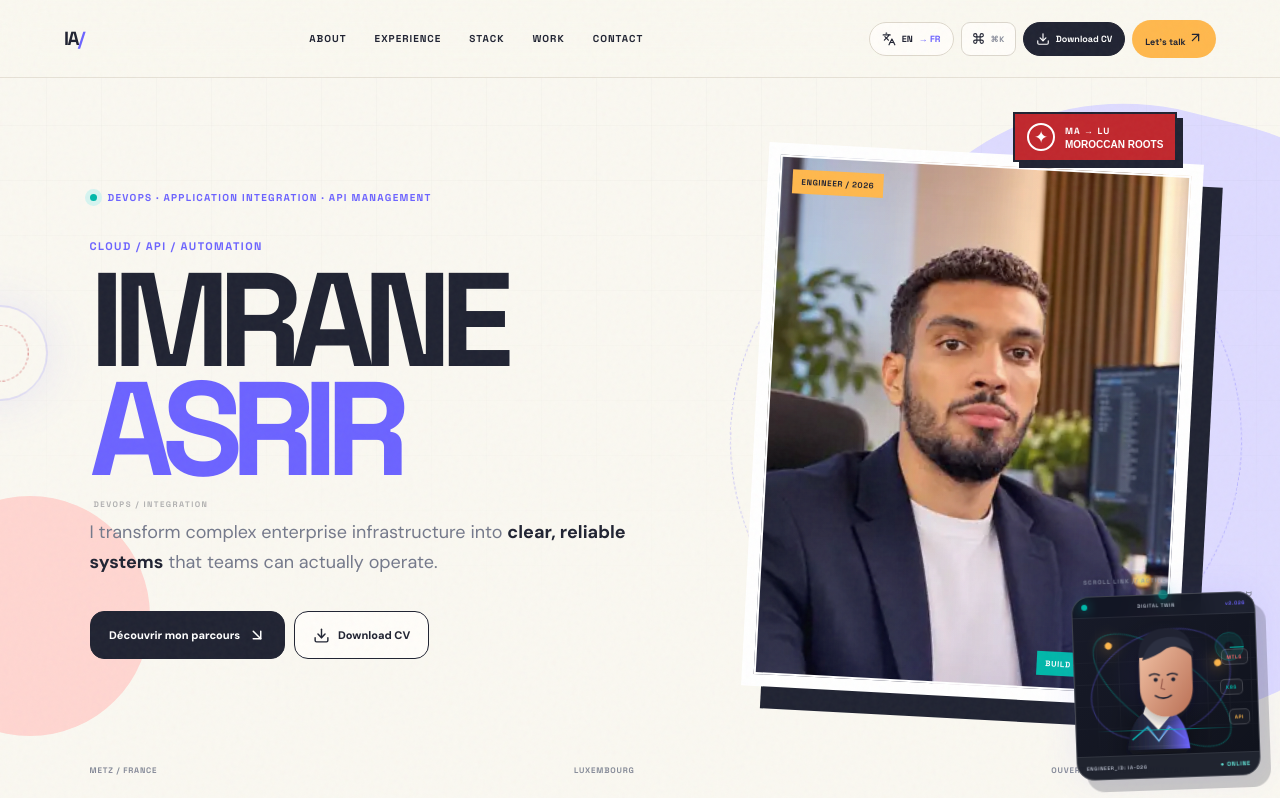
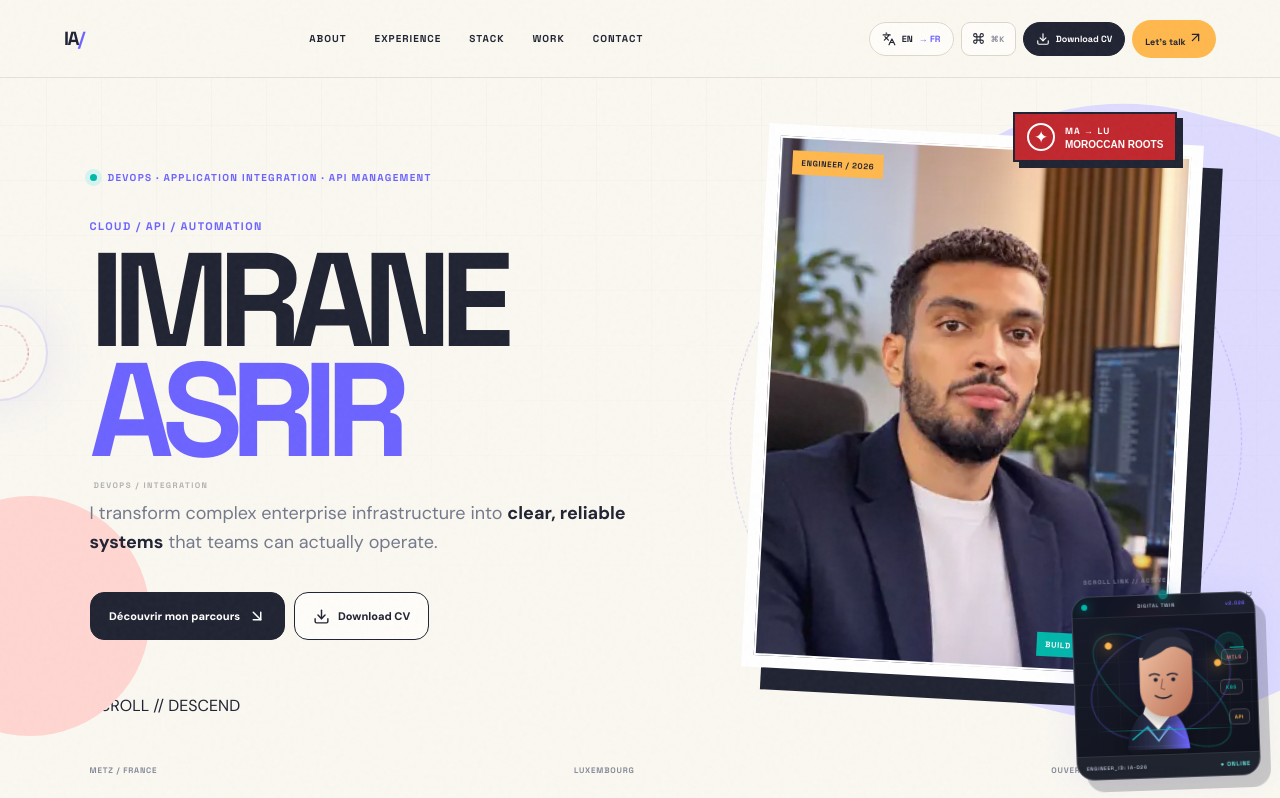
Before and after one commit to imrane-as/potfolio, a React (Vite) app: page / in a window 1280 px wide. Shown: the top 798 px of the page. Built offline with nearby package versions, Linux system fonts and the light colour scheme.

Commit message:
feat: turn digital twin into scroll journey

```diff
--- a/src/App.tsx
+++ b/src/App.tsx
@@ -103,8 +103,11 @@
 }
 function CompanyLogo({url}:{url:string}){return <span className="company-logo"><img src={url} alt="" loading="lazy" onError={(e)=>{e.currentTarget.style.display="none"}}/></span>}
 
-const DigitalAvatar=({status,onSecret}:{status:string;onSecret:()=>void})=>(
-  <div className={"avatar-dock avatar-"+status.toLowerCase()} onDoubleClick={onSecret} aria-label="Interactive digital avatar">
+const DigitalAvatar=({status,onSecret,scroll}:{status:string;onSecret:()=>void;scroll:number})=>(
+  <div className="avatar-journey" style={{"--journey":`${scroll}%`} as React.CSSProperties} aria-label="Digital Twin journey">
+    <div className="journey-rail"><i/><i/><i/><i/><i/><i/></div>
+    <div className="journey-label">SCROLL // DESCEND</div>
+    <div className={"avatar-dock avatar-"+status.toLowerCase()} onDoubleClick={onSecret} aria-label="Interactive digital avatar">
     <div className="avatar-hud-top"><span className="hud-dot"/> DIGITAL TWIN <b>v2.026</b></div>
     <div className="avatar-stage">
       <div className="avatar-orbit avatar-orbit-a"/>
@@ -134,6 +137,7 @@
       <div className="avatar-chip chip-one">{status==="ONLINE"?"API":status==="DISCOVERING"?"TRACE":status==="SHIPPING"?"SHIP":status==="CONNECTED"?"LINK":"OK"}</div><div className="avatar-chip chip-two">{status==="VERIFIED"?"PROOF":"K8S"}</div><div className="avatar-chip chip-three">{status==="SHIPPING"?"CI/CD":"MTLS"}</div>
     </div>
     <div className="avatar-hud-bottom"><span>ENGINEER_ID: IA-026</span><strong>● {status}</strong></div>
+    </div>
   </div>
 );
 
@@ -256,7 +260,7 @@
         <div className="hero-copy"><div className="eyebrow reveal" data-reveal><span className="status-dot"/> {t.hero.eyebrow}</div><p className="hero-kicker reveal delay-1" data-reveal>{t.hero.kicker}</p><h1 className="hero-title reveal delay-2" data-reveal>IMRANE <span className="surname">ASRIR</span></h1><p className="hero-intro reveal delay-3" data-reveal>{t.hero.intro}</p>
           <div className="hero-actions reveal delay-4" data-reveal><a href="#work" className="button button-primary">{t.hero.work}<ArrowDownRight size={18}/></a><button onClick={downloadCV} className="button button-ghost"><Download size={17}/>{t.cv}</button></div>
         </div>
-        <div className="portrait-wrap reveal delay-2" data-reveal><div className="portrait-frame"><div className="portrait-label top">ENGINEER / 2026</div><img src="/potfolio/profile-hi.webp?v=20260926" alt="Imrane Asrir — professional portrait" className="portrait" width="900" height="900" fetchPriority="high" decoding="async"/><div className="portrait-glow"/><div className="portrait-scan"/><div className="portrait-label bottom">BUILD · SHIP · OPERATE</div></div><div className="portrait-stamp"><span>IA</span><small>PLATFORM<br/>ENGINEERING</small></div></div><DigitalAvatar status={twinStatus} onSecret={()=>setEasterEgg(true)}/>
+        <div className="portrait-wrap reveal delay-2" data-reveal><div className="portrait-frame"><div className="portrait-label top">ENGINEER / 2026</div><img src="/potfolio/profile-hi.webp?v=20260926" alt="Imrane Asrir — professional portrait" className="portrait" width="900" height="900" fetchPriority="high" decoding="async"/><div className="portrait-glow"/><div className="portrait-scan"/><div className="portrait-label bottom">BUILD · SHIP · OPERATE</div></div><div className="portrait-stamp"><span>IA</span><small>PLATFORM<br/>ENGINEERING</small></div></div><DigitalAvatar status={twinStatus} scroll={scroll} onSecret={()=>setEasterEgg(true)}/>
         <div className="morocco-badge reveal delay-3" data-reveal><span className="morocco-star">✦</span><div><strong>MA → LU</strong><small>MOROCCAN ROOTS</small></div></div><div className="hero-side"><span>{t.hero.scroll}</span><div className="side-line"/></div><div className="hero-meta"><span>METZ / FRANCE</span><span>LUXEMBOURG</span><span>{t.hero.meta}</span></div>
       </section>
 
```
